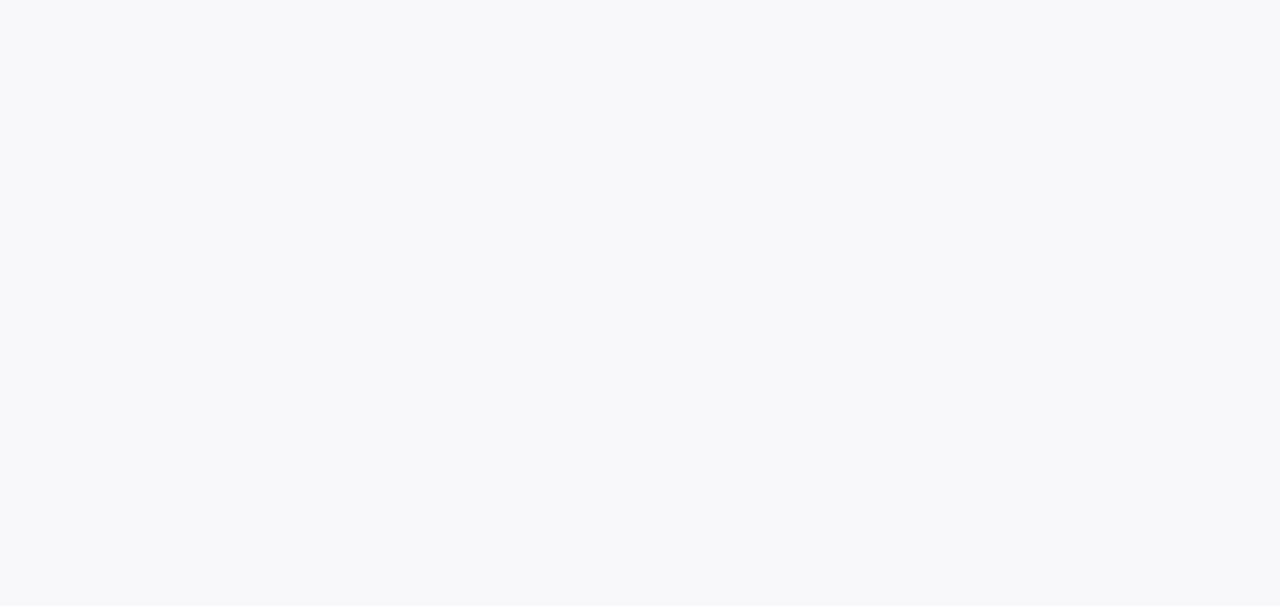
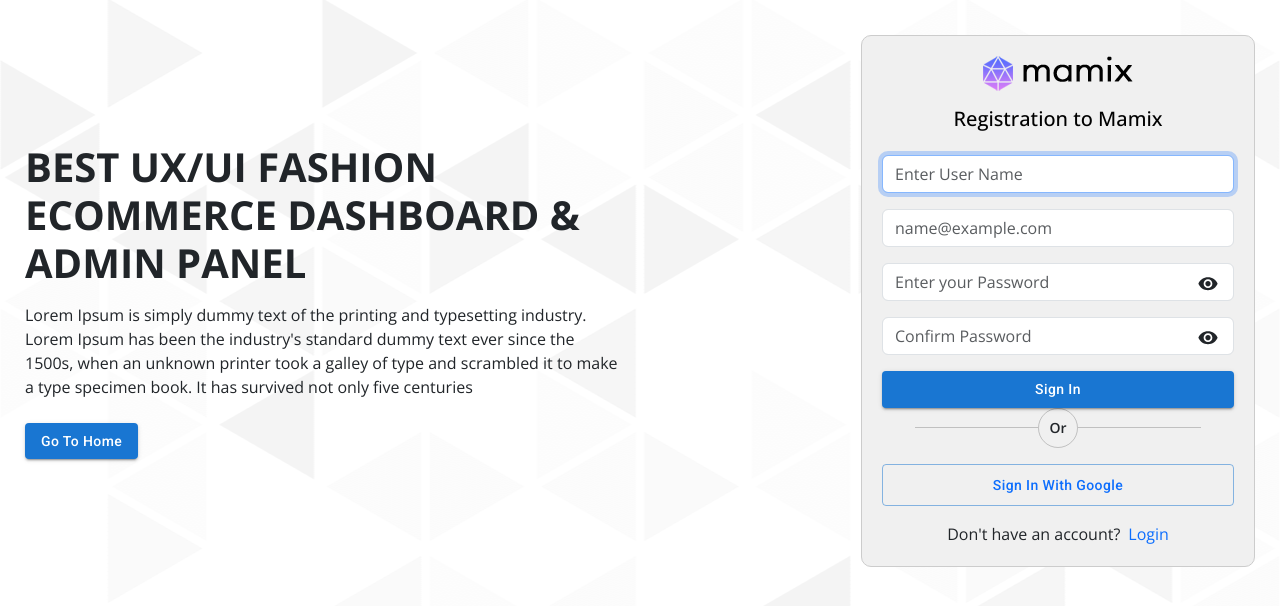
Before and after one commit to idioticmind-deeksha/Admin-pannel, a React (Create React App) app: page /registation in a window 1280 px wide. Before the commit this address had no page. Shown: the top 606 px of the page. Built offline with nearby package versions, Linux system fonts and the light colour scheme.

Commit message:
Design Registation page

```diff
--- a/src/App.css
+++ b/src/App.css
@@ -157,13 +157,13 @@ header button svg { width: 16px; color: #292929;}
   width: 100%;
   max-width: 100%;
 }
-.login-page {
+.auth-page {
   width: 100%;
   height: 100vh;
   padding: 35px 25px;
   background: url(./assets/images/pattern.webp) repeat-x top center #fff;
 }
-.login-page:before {
+.auth-page:before {
   content: '';
   position: absolute;
   top: 0;
@@ -174,12 +174,18 @@ header button svg { width: 16px; color: #292929;}
   z-index: 1;
   opacity: 1;
 }
-.loginBox {
+.auth-box {
   z-index: 999;
   position: relative;
   opacity: 1;
+}
+.z-index-99{
+  z-index: 99;
+}
+.loginBox {
   max-width: 370px;
   margin: 0 auto;
+  padding: 30px 10px;
 }
 .logincontent {
   background-color: #f0f0f0;
@@ -216,6 +222,16 @@ header button svg { width: 16px; color: #292929;}
 }
 .loginwithgoogle {
   font-weight: 700;
+}
+.auth-left-side {
+  max-width: 600px;
+}
+.regist-Box .passwordform .toggleShowPassword {
+  position: absolute;
+  top: 50%;
+  transform: translate(-5px, -50%);
+  right: 10px;
+  cursor: pointer;
 }
 /* Responsive sidebar width using calc() */
   @media (min-width: 320px) {
--- a/src/App.js
+++ b/src/App.js
@@ -5,6 +5,7 @@ import HomePage from "./pages/dashboard/Home";
 import Login from './pages/dashboard/auth/Login';
 import "bootstrap/dist/css/bootstrap.min.css";
 import "./App.css";
+import Registation from './pages/dashboard/auth/registation';
 
 // Creating context with a more descriptive name
 const MyContext = createContext();
@@ -27,6 +28,7 @@ function App() {
           <Route path="/" element={<HomePage />} />
           <Route path="/dashboard" element={<DashboardPage />} />
           <Route path="/login" element={<Login />} />
+          <Route path="/registation" element={<Registation />} />
         </Routes>
       </BrowserRouter>
     </MyContext.Provider>
--- a/src/pages/dashboard/Dasboard.jsx
+++ b/src/pages/dashboard/Dasboard.jsx
@@ -1,4 +1,4 @@
-import React from "react";
+import React, { useEffect } from "react";
 import Layout from "../../components/Layout";
 import { Col, Row, Table } from "react-bootstrap";
 import DashboardBox from "../../components/DashboardBox";
@@ -63,6 +63,9 @@ const DashboardPage = () => {
   const handleChange = (event) => {
     setSortBy(event.target.value);
   };
+  useEffect(() => {
+    window.scrollTo(0, 0);
+  }, []);
   return (
     <>
       <Layout>
--- a/src/pages/dashboard/auth/Login.jsx
+++ b/src/pages/dashboard/auth/Login.jsx
@@ -1,4 +1,4 @@
-import React, {useState} from "react";
+import React, { useEffect, useState } from "react";
 import logo from "../../../assets/images/desktop-logo.png";
 import { Link } from "react-router-dom";
 import Form from 'react-bootstrap/Form';
@@ -7,11 +7,16 @@ import { IoMdEye, IoMdEyeOff } from "react-icons/io";
 
 const Login = () => {
     const [isShowPassword, setisShowPassword] = useState(false);
+
+    useEffect(() => {
+        window.scrollTo(0, 0);
+    }, []);
+
     return (
         <>
             <section className="without-login-page">
-                <div className="login-page">
-                    <div className="loginBox">
+                <div className="auth-page">
+                    <div className="loginBox auth-box">
                         <div className="loginheader text-center">
                             <Link to="/" className="text-decoration-none">
                                 <img src={logo} className="logo" alt="Logo" />
@@ -20,29 +25,25 @@ const Login = () => {
                         </div>
                         <div className="logincontent">
                             <Form>
-                                <Form.Group className="mb-3 mt-2" controlId="exampleForm.ControlInput1">
-                                    <Form.Label>Email address</Form.Label>
-                                    <Form.Control type="email" placeholder="name@example.com" />
+                                <Form.Group className="mb-3 mt-2">
+                                    <Form.Label htmlFor="inputEmail">Email address</Form.Label>
+                                    <Form.Control type="email" id="inputEmail" placeholder="name@example.com" autoFocus />
                                 </Form.Group>
-                                <Form.Group className="mb-3 passwordform" controlId="exampleForm.COntrolInput2">
-                                    <Form.Label htmlFor="inputPassword5">Password</Form.Label>
+                                <Form.Group className="mb-3 passwordform">
+                                    <Form.Label htmlFor="inputPassword">Password</Form.Label>
                                     <Form.Control
-                                        type={`${isShowPassword===true ? 'text' : 'password'}`}
-                                        id="inputPassword5"
+                                        type={isShowPassword ? 'text' : 'password'}
+                                        id="inputPassword"
                                         aria-describedby="passwordHelpBlock"
                                         placeholder="Enter your Password"
                                     />
-                                    <span className="toggleShowPassword" onClick={()=>setisShowPassword(!isShowPassword)}>
-                                        {
-                                            isShowPassword === true ? <IoMdEyeOff /> : <IoMdEye />
-                                        }
-
+                                    <span className="toggleShowPassword" onClick={() => setisShowPassword(!isShowPassword)}>
+                                        {isShowPassword ? <IoMdEyeOff /> : <IoMdEye />}
                                     </span>
                                 </Form.Group>
                                 <Button variant="contained" className="w-100" type="submit">Sign In</Button>
                                 <div className="my-3 forgetpassword text-center">
-                                    <Link to={'/forgot-password'}> FORGOT PASSWORD
-                                    </Link>
+                                    <Link to={'/forgot-password'}>FORGOT PASSWORD</Link>
                                 </div>
                                 <div className="d-flex align-items-center justify-content-center or">
                                     <span className="line"></span>
@@ -50,8 +51,7 @@ const Login = () => {
                                     <span className="line"></span>
                                 </div>
                                 <div className="mt-3 loginwithgoogle">
-                                    <Button variant="outlined"
-                                    className="btn btn-outline-primary w-100 py-2 text-primary">
+                                    <Button variant="outlined" className="btn btn-outline-primary w-100 py-2 text-primary">
                                         Sign In with Google
                                     </Button>
                                 </div>
@@ -59,14 +59,14 @@ const Login = () => {
                         </div>
                         <div className="loginfooter logincontent mt-3 p-3">
                             <div className="dont-have-account text-center">
-                            Don't have an account?<span className="ps-2"><Link to={'/registation'} className="text-decoration-none text-primary">Register</Link></span>
+                                Don't have an account?<span className="ps-2"><Link to={'/registation'} className="text-decoration-none text-primary">Register</Link></span>
                             </div>
                         </div>
-
                     </div>
                 </div>
             </section>
         </>
     );
-}
+};
+
 export default Login;
--- /dev/null
+++ b/src/pages/dashboard/auth/registation.jsx
@@ -0,0 +1,94 @@
+import React, { useEffect, useState } from "react";
+import logo from "../../../assets/images/desktop-logo.png";
+import { Link } from "react-router-dom";
+import Form from 'react-bootstrap/Form';
+import Button from '@mui/material/Button';
+import { IoMdEye, IoMdEyeOff } from "react-icons/io";
+import { Row, Col } from "react-bootstrap";
+
+const Registation = () => {
+    const [isShowPassword, setisShowPassword] = useState(false);
+    const [isShowConfirmPassword, setisShowConfirmPassword] = useState(false);
+
+    useEffect(() => {
+        window.scrollTo(0, 0);
+    }, []);
+
+    return (
+        <>
+            <section className="without-login-page">
+                <div className="auth-page">
+                    <Row className="position-relative z-index-99">
+                        <Col md="8" className="d-flex align-items-center justify-content-start">
+                            <div className="auth-left-side">
+                                <h1 className="fw-bold">BEST UX/UI FASHION ECOMMERCE DASHBOARD & ADMIN PANEL</h1>
+                                <p className="pt-3 mb-4">
+                                    Lorem Ipsum is simply dummy text of the printing and typesetting industry. Lorem Ipsum has been the industry's standard dummy text ever since the 1500s, when an unknown printer took a galley of type and scrambled it to make a type specimen book. It has survived not only five centuries
+                                </p>
+                                <Link to={'/dashboard'}>
+                                    <Button variant="contained" className="w-auto" type="submit">Go To Home</Button>
+                                </Link>
+                            </div>
+                        </Col>
+                        <Col md="4">
+                            <div className="regist-Box auth-box">
+                                <div className="logincontent">
+                                    <div className="loginheader text-center">
+                                        <Link to="/" className="text-decoration-none">
+                                            <img src={logo} className="logo" alt="Logo" />
+                                            <h5 className="py-3 text-decoration-none text-black">Registration to Mamix</h5>
+                                        </Link>
+                                    </div>
+                                    <Form>
+                                        <Form.Group className="mb-3 mt-2">
+                                            <Form.Control type="text" placeholder="Enter User Name" autoFocus />
+                                        </Form.Group>
+                                        <Form.Group className="mb-3 mt-2">
+                                            <Form.Control type="email" placeholder="name@example.com" />
+                                        </Form.Group>
+                                        <Form.Group className="mb-3 passwordform">
+                                            <Form.Control
+                                                type={isShowPassword ? 'text' : 'password'}
+                                                aria-describedby="passwordHelpBlock"
+                                                placeholder="Enter your Password"
+                                            />
+                                            <span className="toggleShowPassword" onClick={() => setisShowPassword(!isShowPassword)}>
+                                                {isShowPassword ? <IoMdEyeOff /> : <IoMdEye />}
+                                            </span>
+                                        </Form.Group>
+                                        <Form.Group className="mb-3 passwordform">
+                                            <Form.Control
+                                                type={isShowConfirmPassword ? 'text' : 'password'}
+                                                aria-describedby="confirmPasswordHelpBlock"
+                                                placeholder="Confirm Password"
+                                            />
+                                            <span className="toggleShowPassword" onClick={() => setisShowConfirmPassword(!isShowConfirmPassword)}>
+                                                {isShowConfirmPassword ? <IoMdEyeOff /> : <IoMdEye />}
+                                            </span>
+                                        </Form.Group>
+                                        <Button variant="contained" className="w-100" type="submit">Sign In</Button>
+                                        <div className="d-flex align-items-center justify-content-center or">
+                                            <span className="line"></span>
+                                            <span className="txt">Or</span>
+                                            <span className="line"></span>
+                                        </div>
+                                        <div className="mt-3 loginwithgoogle">
+                                            <Button variant="outlined" className="btn btn-outline-primary w-100 py-2 text-primary">
+                                                Sign In with Google
+                                            </Button>
+                                        </div>
+                                        <div className="dont-have-account text-center mt-3">
+                                            Don't have an account?<span className="ps-2"><Link to={'/login'} className="text-decoration-none text-primary">Login</Link></span>
+                                        </div>
+                                    </Form>
+                                </div>
+                            </div>
+                        </Col>
+                    </Row>
+                </div>
+            </section>
+        </>
+    );
+};
+
+export default Registation;
```
